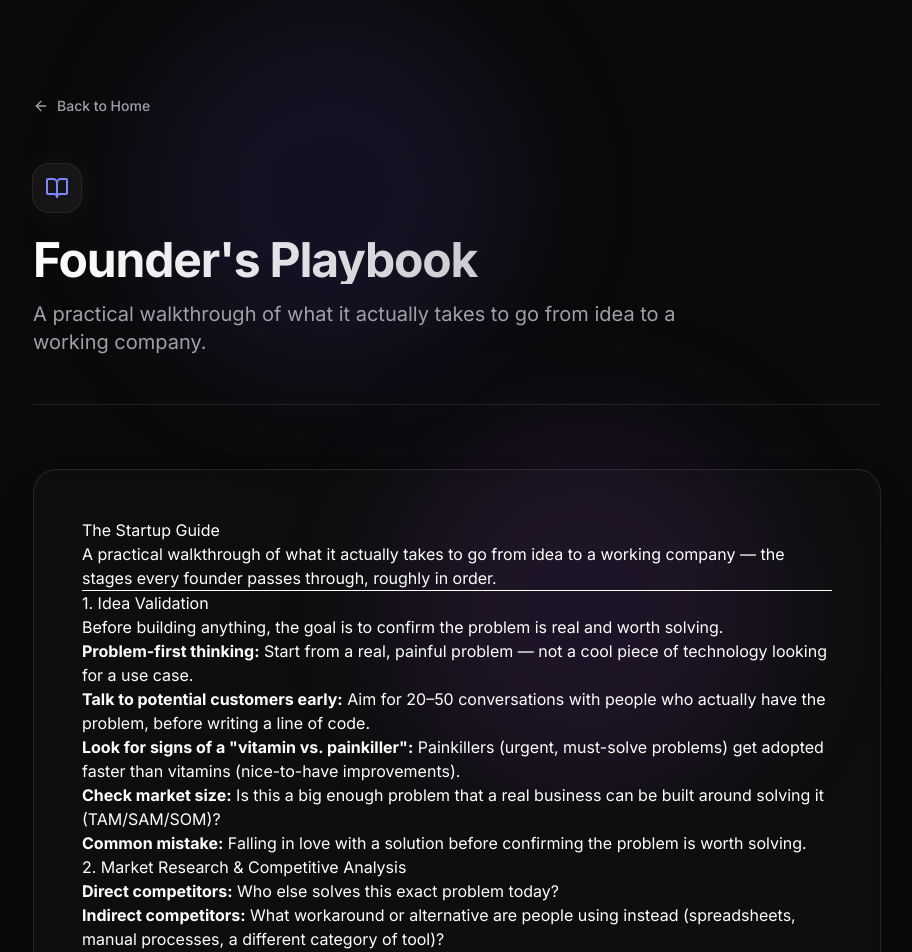
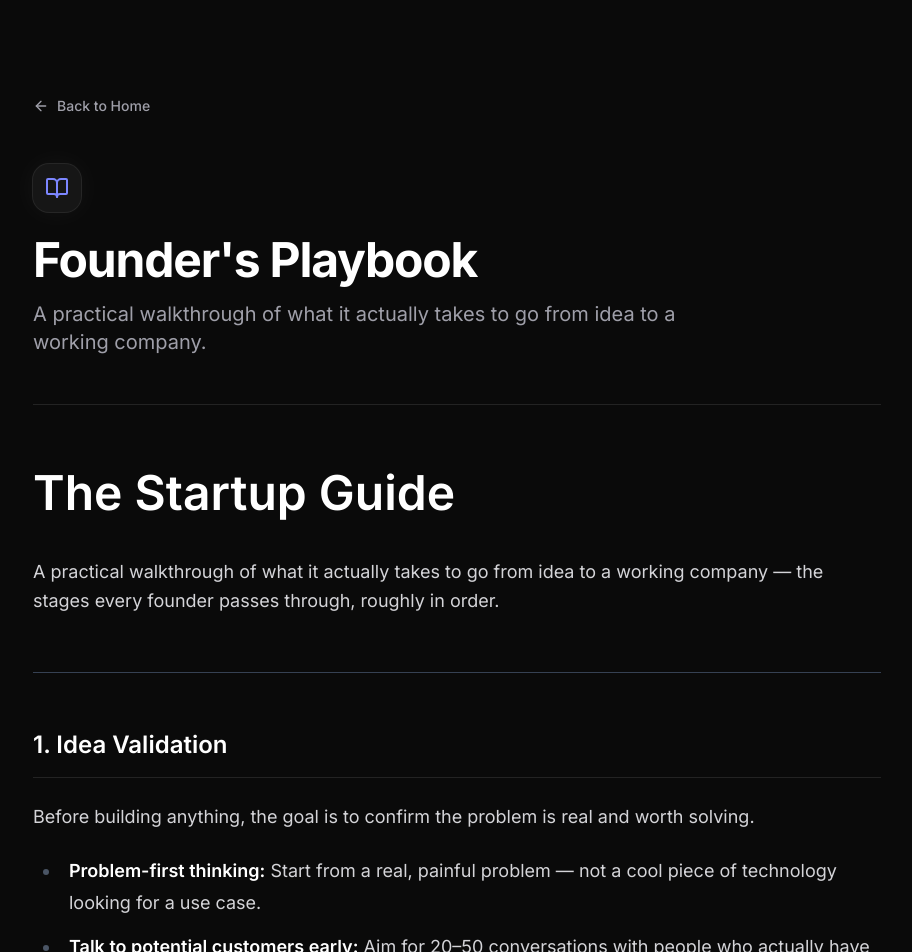
Before and after one commit to dev261004/Foundermind, a Next.js app in the folder foundermind_frontend/: page /startup-guide in a window 1280 px wide. Shown: the top 952 px of the page, without its empty margins (183-1095 px from the left). Built offline with nearby package versions, Linux system fonts and the light colour scheme.

Commit message:
feat: Simplify startup guide page styling
Remove decorative background blur effects and gradient text from the startup guide page. Also remove container styling from markdown content and add @tailwindcss/typography plugin to globals CSS for better typography control.

```diff
--- a/foundermind_frontend/src/app/startup-guide/page.tsx
+++ b/foundermind_frontend/src/app/startup-guide/page.tsx
@@ -11,12 +11,6 @@
 export default function StartupGuidePage() {
   return (
     <div className="min-h-screen bg-[#0A0A0A] text-white selection:bg-indigo-500/30">
-      {/* Background Effects */}
-      <div className="fixed inset-0 z-0 overflow-hidden pointer-events-none">
-        <div className="absolute top-0 left-1/4 w-96 h-96 bg-indigo-500/10 rounded-full blur-3xl" />
-        <div className="absolute bottom-0 right-1/4 w-96 h-96 bg-purple-500/10 rounded-full blur-3xl" />
-      </div>
-
       <div className="relative z-10 max-w-4xl mx-auto px-6 py-16 md:py-24">
         {/* Navigation */}
         <Link
@@ -37,7 +31,7 @@
           <div className="inline-flex items-center justify-center p-3 bg-white/5 rounded-2xl mb-6 ring-1 ring-white/10 shadow-[0_0_30px_rgba(255,255,255,0.05)]">
             <BookOpen className="w-6 h-6 text-indigo-400" />
           </div>
-          <h1 className="text-4xl md:text-5xl font-bold tracking-tight mb-4 text-transparent bg-clip-text bg-gradient-to-r from-white to-zinc-400">
+          <h1 className="text-4xl md:text-5xl font-bold tracking-tight mb-4 text-white">
             Founder's Playbook
           </h1>
           <p className="text-xl text-zinc-400 max-w-2xl">
@@ -60,8 +54,7 @@
             prose-a:text-indigo-400 prose-a:no-underline hover:prose-a:text-indigo-300 hover:prose-a:underline
             prose-table:border-collapse prose-table:w-full prose-table:text-sm prose-table:my-8
             prose-th:bg-white/5 prose-th:p-4 prose-th:text-left prose-th:font-medium prose-th:text-white prose-th:border prose-th:border-white/10
-            prose-td:p-4 prose-td:border prose-td:border-white/10 prose-td:text-zinc-300
-            bg-white/[0.02] p-8 md:p-12 rounded-3xl border border-white/10 shadow-2xl backdrop-blur-sm"
+            prose-td:p-4 prose-td:border prose-td:border-white/10 prose-td:text-zinc-300"
         >
           <ReactMarkdown remarkPlugins={[remarkGfm]}>
             {startupGuideContent}
--- a/foundermind_frontend/src/styles/globals.css
+++ b/foundermind_frontend/src/styles/globals.css
@@ -21,6 +21,7 @@
 
 @import url('https://fonts.googleapis.com/css2?family=Inter:wght@400;500;600;700&family=Space+Grotesk:wght@500;700&display=swap');
 @import "tailwindcss";
+@plugin "@tailwindcss/typography";
 
 @theme {
   --color-bg-primary: #0a0a0c;
```
